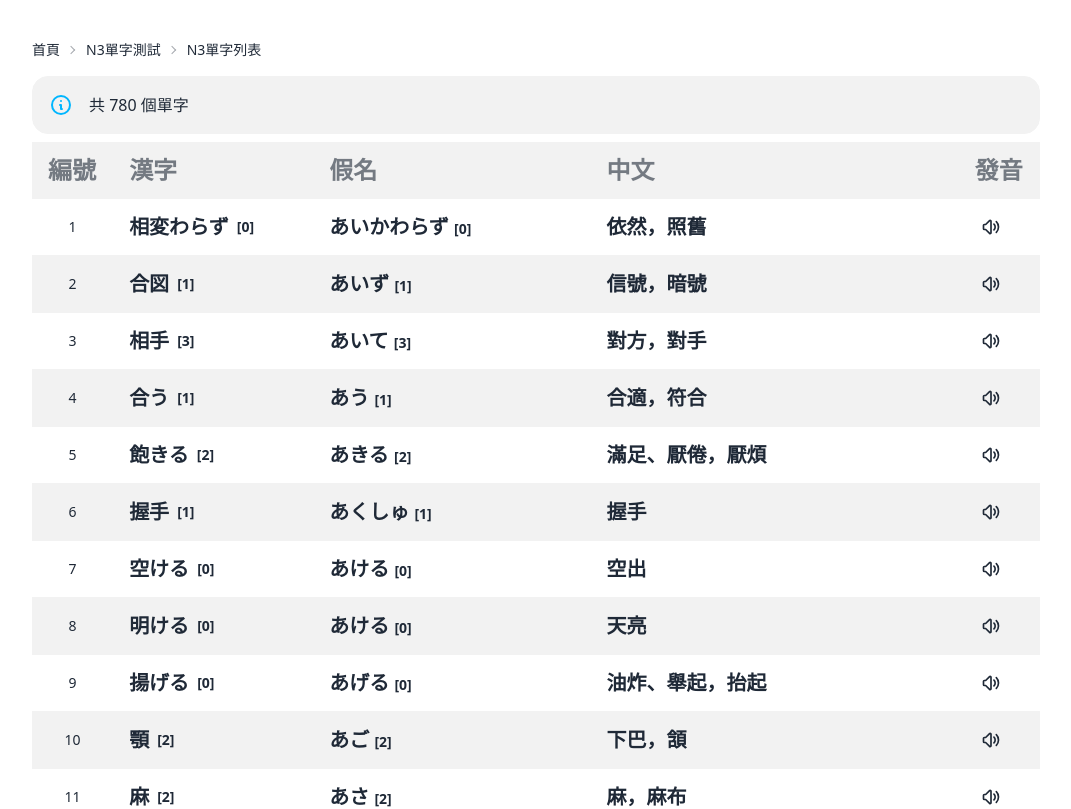
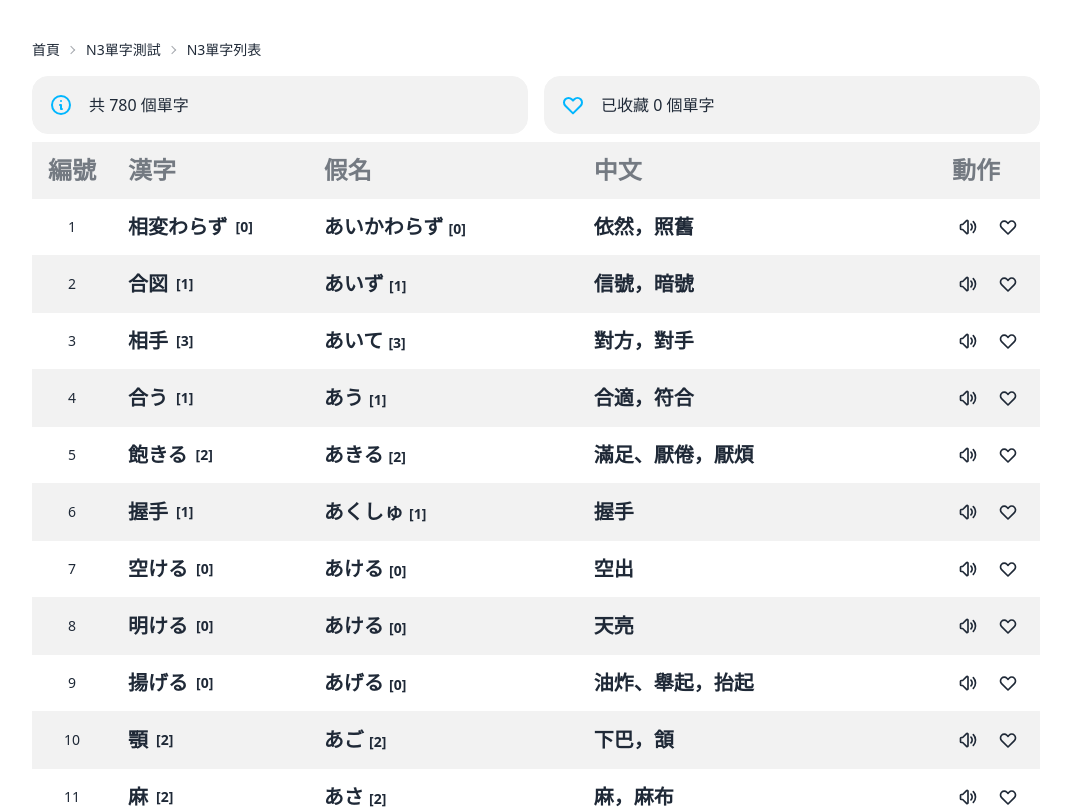
Before and after one commit to tuchin1228/JLPT-TangoQuiz, a React (Vite) app: page /N3WordTable in a window 1280 px wide. Shown: the top 809 px of the page, without its empty margins (104-1175 px from the left). Built offline with nearby package versions, Linux system fonts and the light colour scheme; the HTML template or start-up script is replaced by a standard one.

Commit message:
新增收藏功能，優化 N3 單字列表顯示及假名處理

```diff
--- a/src/Pages/N3WordTable.tsx
+++ b/src/Pages/N3WordTable.tsx
@@ -1,10 +1,29 @@
+import { useState } from "react";
 import WordData from "../Jsonfiles/N3Word.json";
 import { useNavigate } from "react-router-dom";
 import { useJapaneseTTS } from "../useJapaneseTTS";
 
+// LocalStorage key 常數
+const FAVORITE_WORDS_KEY = "favoriteWordsN3";
+
 export default function NewWordTable() {
   const navigate = useNavigate();
   const { speak } = useJapaneseTTS();
+  const [favoriteWords, setFavoriteWords] = useState<string[]>(() => {
+    const saved = localStorage.getItem(FAVORITE_WORDS_KEY);
+    return saved ? JSON.parse(saved) : [];
+  });
+
+  // 處理收藏/取消收藏
+  const toggleFavorite = (word: string) => {
+    setFavoriteWords(prev => {
+      const newFavorites = prev.includes(word)
+        ? prev.filter(w => w !== word)
+        : [...prev, word];
+      localStorage.setItem(FAVORITE_WORDS_KEY, JSON.stringify(newFavorites));
+      return newFavorites;
+    });
+  };
 
   return (
     <div>
@@ -20,7 +39,8 @@ export default function NewWordTable() {
             <li>N3單字列表</li>
           </ul>
         </div>
-        <div role="alert" className="alert my-2">
+        <div className="flex justify-between items-center gap-4 my-2">
+          <div role="alert" className="alert">
             <svg
               xmlns="http://www.w3.org/2000/svg"
               fill="none"
@@ -36,6 +56,24 @@ export default function NewWordTable() {
             </svg>
             <span>共 {WordData.length} 個單字</span>
           </div>
+          <div role="alert" className="alert">
+            <svg
+              xmlns="http://www.w3.org/2000/svg"
+              className="h-6 w-6 stroke-info shrink-0"
+              fill={favoriteWords.length > 0 ? "currentColor" : "none"}
+              viewBox="0 0 24 24"
+              stroke="currentColor"
+            >
+              <path
+                strokeLinecap="round"
+                strokeLinejoin="round"
+                strokeWidth={2}
+                d="M4.318 6.318a4.5 4.5 0 000 6.364L12 20.364l7.682-7.682a4.5 4.5 0 00-6.364-6.364L12 7.636l-1.318-1.318a4.5 4.5 0 00-6.364 0z"
+              />
+            </svg>
+            <span>已收藏 {favoriteWords.length} 個單字</span>
+          </div>
+        </div>
         <table className="table">
           {/* head */}
           <thead>
@@ -44,7 +82,7 @@ export default function NewWordTable() {
               <th>漢字</th>
               <th>假名</th>
               <th>中文</th>
-              <th>發音</th>
+              <th>動作</th>
             </tr>
           </thead>
           <tbody>
@@ -55,12 +93,12 @@ export default function NewWordTable() {
                   <td className="text-xl font-semibold">
                     <div className="flex items-center gap-2">
                       {word.word ? word.word : ""}  {word.accent != null ? <span className="text-sm">[{word.accent}]</span> : null}
-
                     </div>
                   </td>
                   <td className="text-xl font-semibold">{word.kana} {word.accent != null ? <span className="text-sm">[{word.accent}]</span> : null}</td>
                   <td className="text-xl font-semibold">{word.chi}</td>
                   <td>
+                    <div className="flex items-center gap-2">
                       <button
                         onClick={() => speak(word.word)}
                         className="btn btn-circle btn-sm btn-ghost"
@@ -70,6 +108,27 @@ export default function NewWordTable() {
                           <path strokeLinecap="round" strokeLinejoin="round" strokeWidth={2} d="M15.536 8.464a5 5 0 010 7.072m2.828-9.9a9 9 0 010 12.728M5.586 15H4a1 1 0 01-1-1v-4a1 1 0 011-1h1.586l4.707-4.707C10.923 3.663 12 4.109 12 5v14c0 .891-1.077 1.337-1.707.707L5.586 15z" />
                         </svg>
                       </button>
+                      <button
+                        onClick={() => toggleFavorite(word.word)}
+                        className="btn btn-circle btn-sm btn-ghost"
+                        title={favoriteWords.includes(word.word) ? "取消收藏" : "加入收藏"}
+                      >
+                        <svg
+                          xmlns="http://www.w3.org/2000/svg"
+                          className="h-5 w-5"
+                          fill={favoriteWords.includes(word.word) ? "currentColor" : "none"}
+                          viewBox="0 0 24 24"
+                          stroke="currentColor"
+                        >
+                          <path
+                            strokeLinecap="round"
+                            strokeLinejoin="round"
+                            strokeWidth={2}
+                            d="M4.318 6.318a4.5 4.5 0 000 6.364L12 20.364l7.682-7.682a4.5 4.5 0 00-6.364-6.364L12 7.636l-1.318-1.318a4.5 4.5 0 00-6.364 0z"
+                          />
+                        </svg>
+                      </button>
+                    </div>
                   </td>
                 </tr>
               ))
```
Lines whose indentation alone changed are shown as unchanged.
